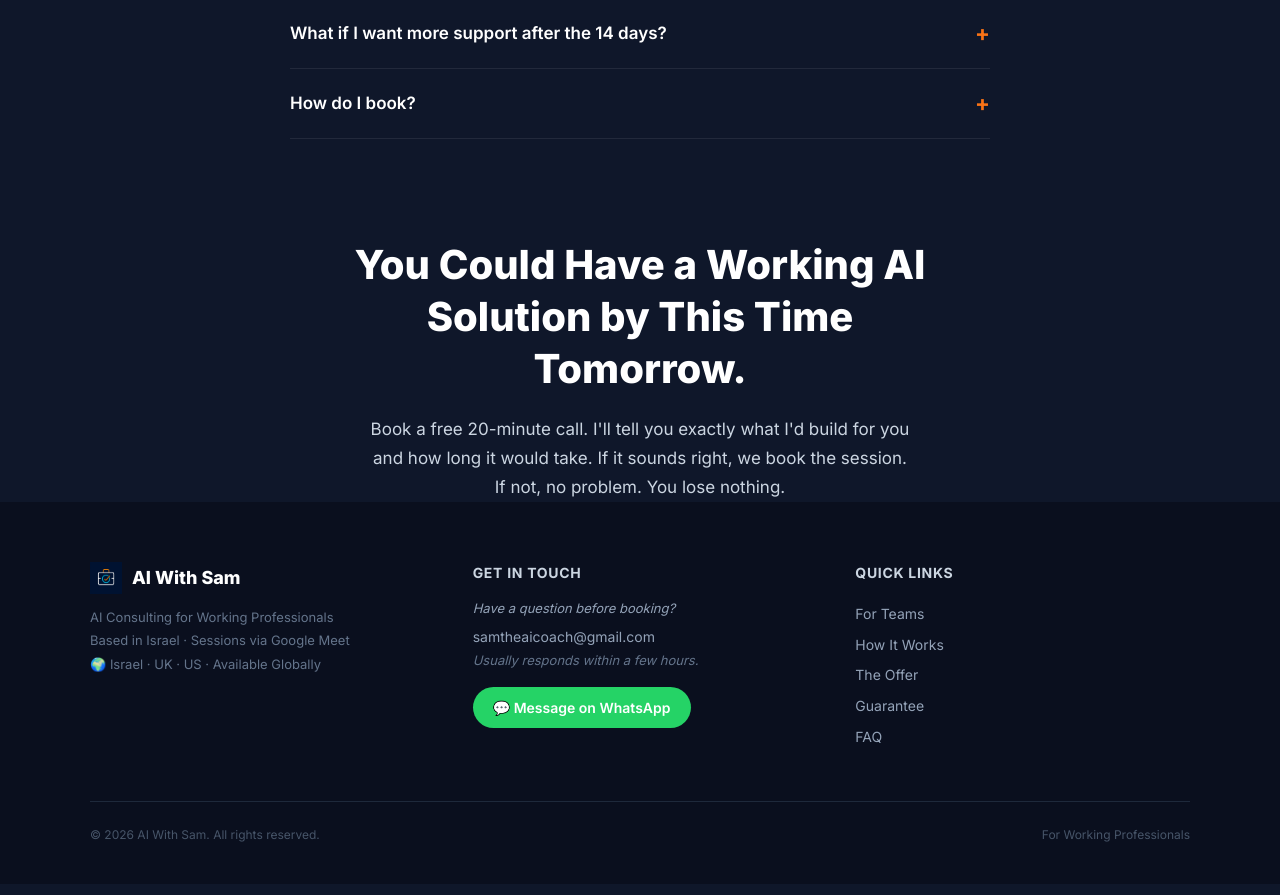
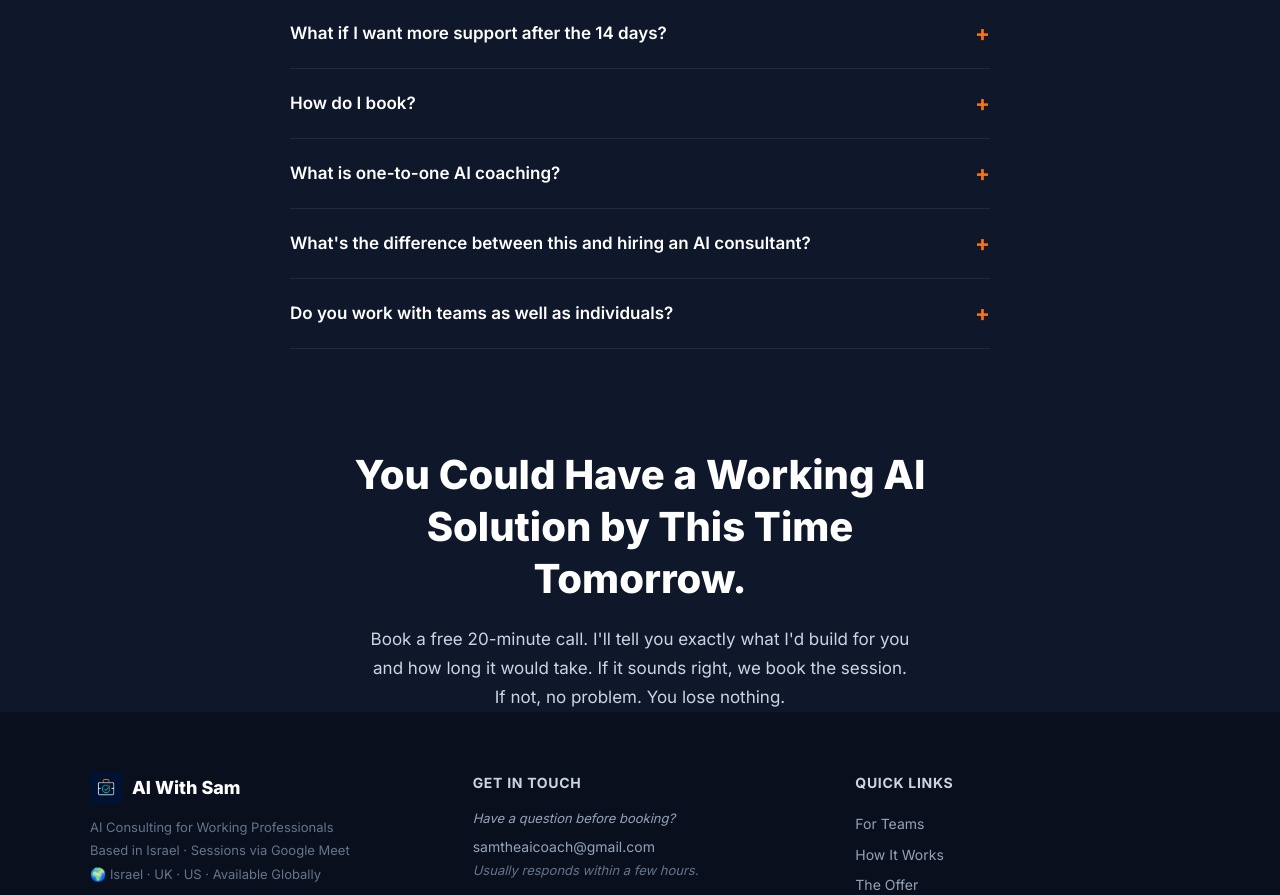
Before and after one commit to samkershner1234-aisk/ai-with-sam, a React (Vite) app: page / in a window 1280 px wide. Shown: the part 7280-8175 px from the top of the page. Built offline with nearby package versions, Linux system fonts and the light colour scheme.

Commit message:
Add FAQs about AI coaching and team support

```diff
--- a/src/components/landing/FAQSection.jsx
+++ b/src/components/landing/FAQSection.jsx
@@ -13,6 +13,9 @@ const faqs=[
   {q:"What happens after the session?",a:"You receive a full recording of the session, a written recap document with all your prompts and next steps, and 14 days of direct WhatsApp access to me. Got a prompt that's not working, or a new task to work on? Message me directly. Not a ticket system. Direct access."},
   {q:"What if I want more support after the 14 days?",a:"Just message me on WhatsApp. Most clients find that 14 days is more than enough, but if you need more time or a follow-up session, we can arrange that."},
   {q:"How do I book?",a:"Click any 'Book Your Free 20-Minute Call' button on this page. You'll land on a short booking form. Pick a time that works for you. I'll send a confirmation and a few questions about your role beforehand."},
+  {q:"What is one-to-one AI coaching?",a:"It is a live, personalised session where we take one real, recurring task from your job and build a working AI-powered process around it, rather than teaching AI concepts in the abstract or running a generic course."},
+  {q:"What's the difference between this and hiring an AI consultant?",a:"A consultant usually scopes and delivers a project for you over days or weeks. This is faster and more hands-on: you sit with me for one session and leave already knowing how to run the workflow yourself."},
+  {q:"Do you work with teams as well as individuals?",a:"Yes. Alongside 1-to-1 sessions, we also run a small pilot program for teams who want to test AI adoption together before rolling it out further."},
 ];
 
 export default function FAQSection() {
```
